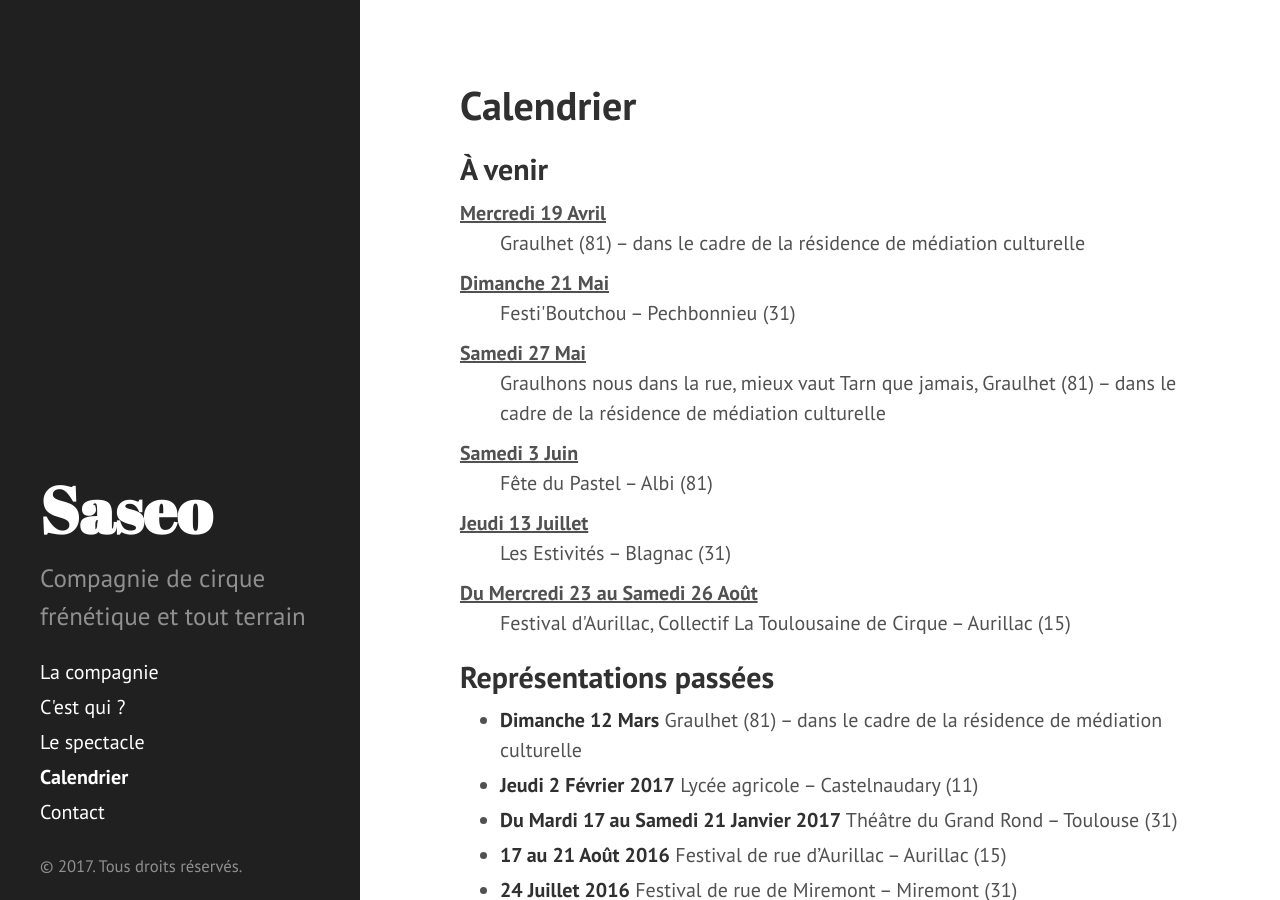
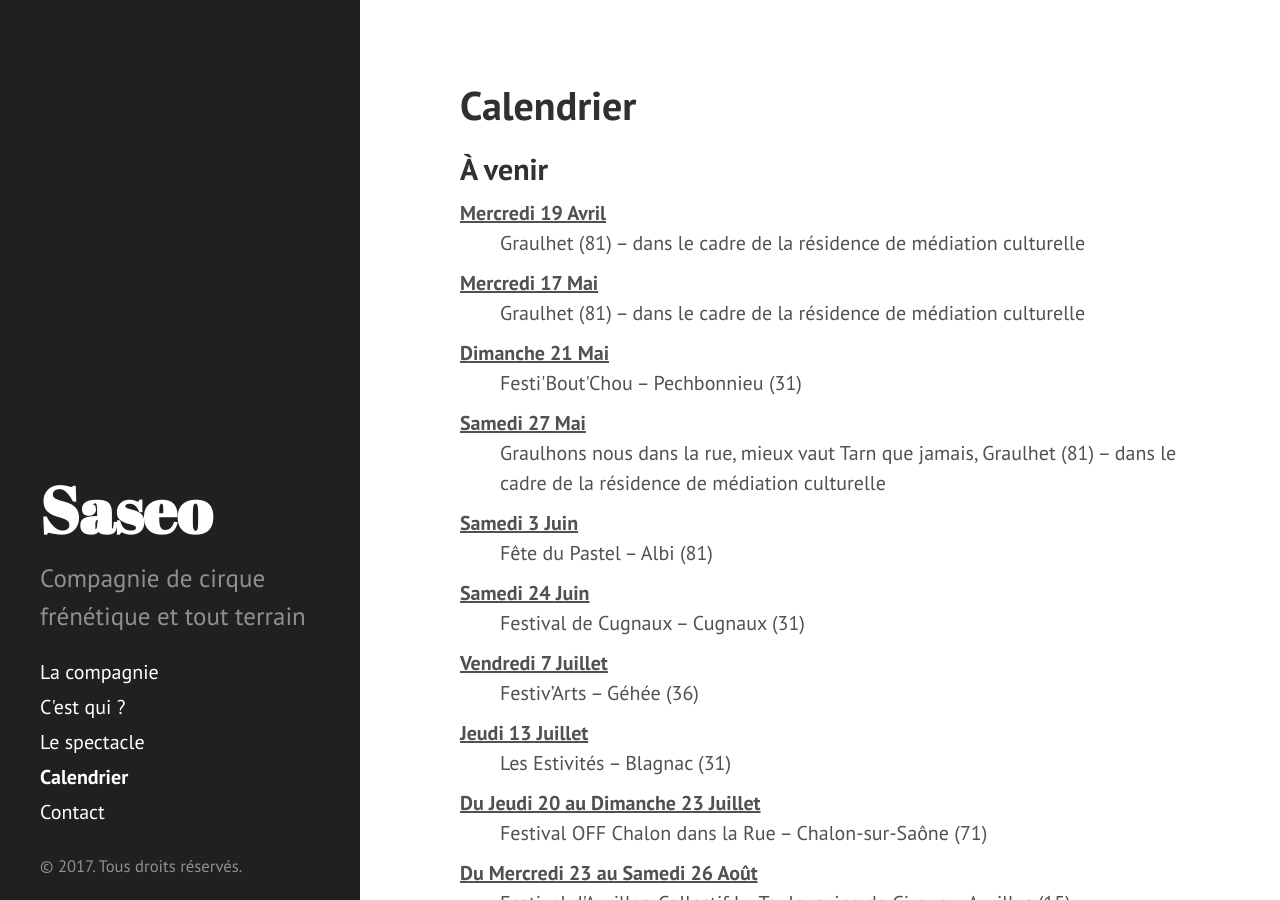
Before and after one commit to rizoom/saseo.org, a Jekyll site: the page built from calendrier.md, in a window 1280 px wide and 900 px high. Built offline with Jekyll 4.4.1, drawn with Linux system fonts in a browser that asks for light colours.

Commit message:
Lorraine
Modification dates à venir (17 mai, 24 juin, 7 juillet, 20 au 23 juillet)

```diff
--- a/calendrier.md
+++ b/calendrier.md
@@ -9,14 +9,22 @@ sidebar_order: 3
 <dl>
   <dt><u>Mercredi 19 Avril</u></dt>
   <dd>Graulhet (81) &ndash; dans le cadre de la résidence de médiation culturelle</dd>
+  <dt><u>Mercredi 17 Mai</u></dt>
+  <dd>Graulhet (81) &ndash; dans le cadre de la résidence de médiation culturelle</dd>
   <dt><u>Dimanche 21 Mai</u></dt>
-  <dd>Festi'Boutchou &ndash; Pechbonnieu (31)</dd>
+  <dd>Festi'Bout'Chou &ndash; Pechbonnieu (31)</dd>
   <dt><u>Samedi 27 Mai</u></dt>
   <dd>Graulhons nous dans la rue, mieux vaut Tarn que jamais, Graulhet (81) &ndash; dans le cadre de la résidence de médiation culturelle</dd>
   <dt><u>Samedi 3 Juin</u></dt>
   <dd>Fête du Pastel &ndash; Albi (81)</dd>
+  <dt><u>Samedi 24 Juin</u></dt>
+  <dd>Festival de Cugnaux &ndash; Cugnaux (31)</dd>
+  <dt><u>Vendredi 7 Juillet </u></dt>
+  <dd>Festiv’Arts &ndash; Géhée (36)</dd>
   <dt><u>Jeudi 13 Juillet</u></dt>
   <dd>Les Estivités &ndash; Blagnac (31)</dd>
+  <dt><u>Du Jeudi 20 au Dimanche 23 Juillet</u></dt>
+  <dd>Festival OFF Chalon dans la Rue &ndash; Chalon-sur-Saône (71)</dd>
   <dt><u>Du Mercredi 23 au Samedi 26 Août</u></dt>
   <dd>Festival d'Aurillac, Collectif La Toulousaine de Cirque &ndash; Aurillac (15)</dd>
 </dl>
```
